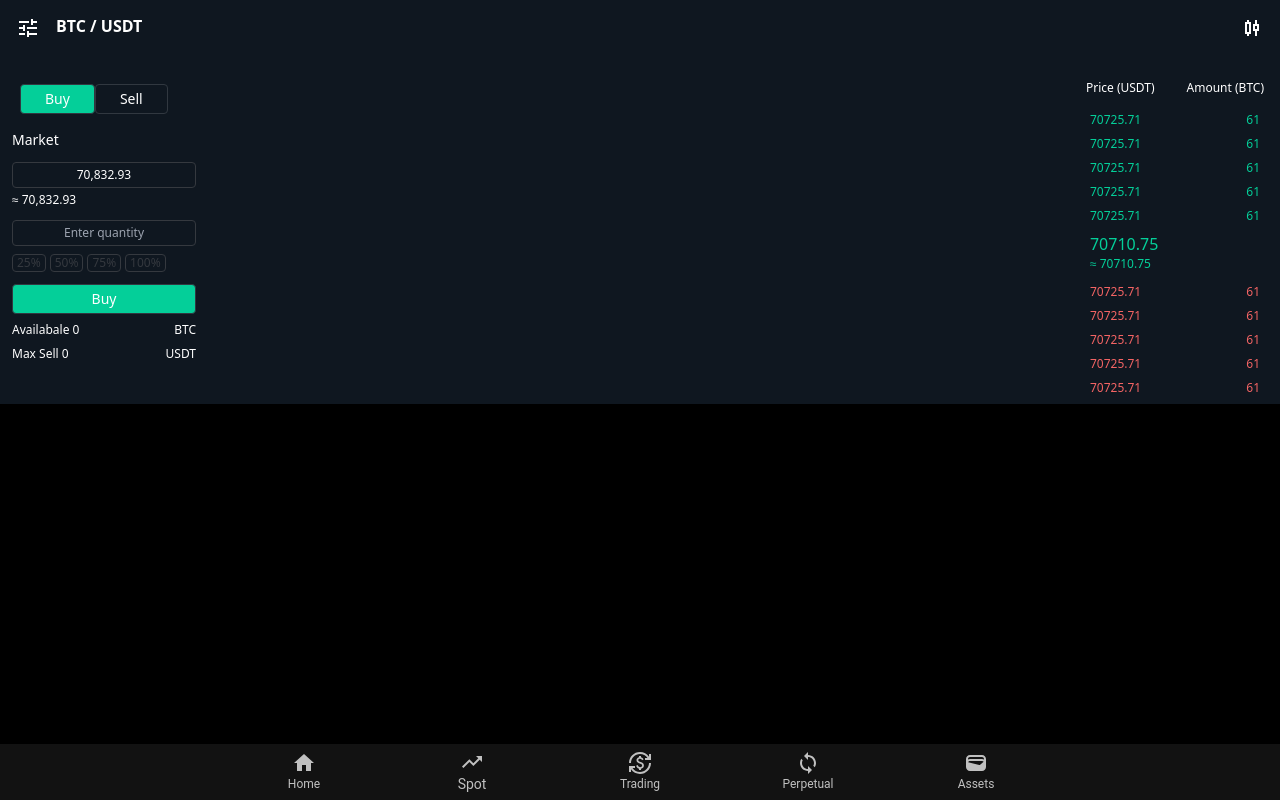
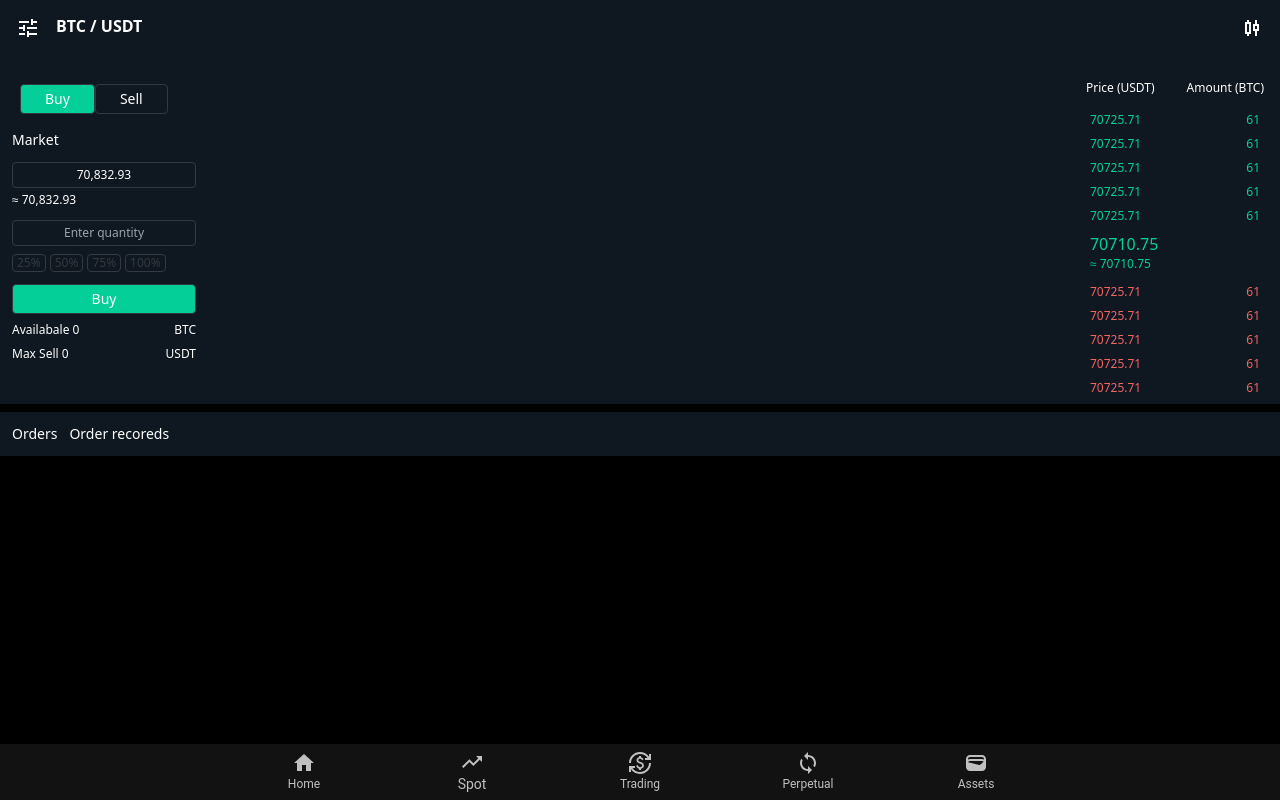
Before and after one commit to manuel-spec/DeriProtocol, a React (Vite) app: page / in a window 1280 px wide. Both pictures are taken after a click on the button "Spot". Built offline with nearby package versions, Linux system fonts and the light colour scheme; no server answers.

Commit message:
Orders component

```diff
--- a/src/components/Spot/Spot.jsx
+++ b/src/components/Spot/Spot.jsx
@@ -184,7 +184,16 @@ const Spot = () => {
           </div>
         </div>
       </div>
-      <div>Orders</div>
+      <div className="flex flex-col text-white bg-[#0F1720] mt-2">
+        <div className="text-sm p-3 flex flex-row">
+          <div className="flex">
+            <button>Orders</button>
+          </div>
+          <div>
+            <button className="ml-3">Order recoreds</button>
+          </div>
+        </div>
+      </div>
     </div>
   );
 };
```
